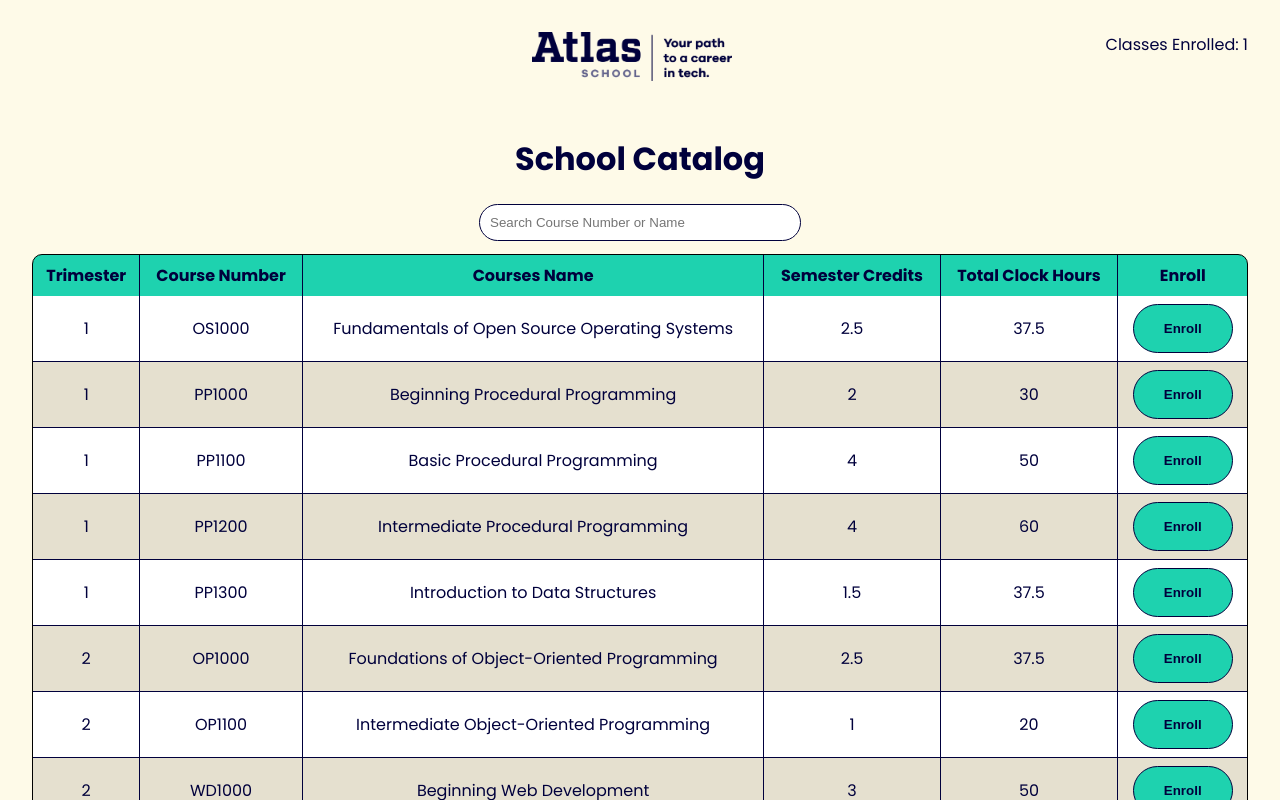
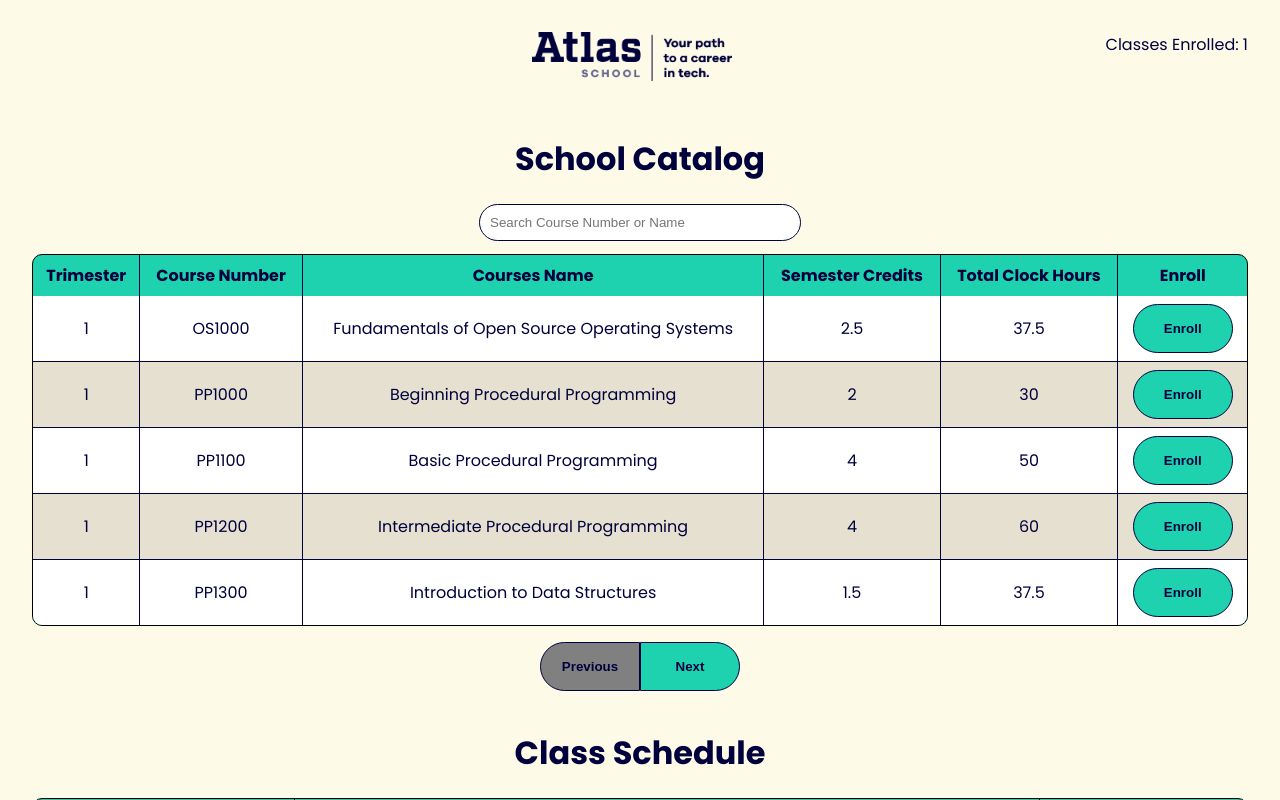
Before and after one commit to michaellgans/atlas-react-state-intro, a React (Vite) app: page / in a window 1280 px wide. Shown: the top 800 px of the page. Built offline with nearby package versions, Linux system fonts and the light colour scheme.

Commit message:
MLG - 2:35 PM - enables pagination

```diff
--- a/src/SchoolCatalog.jsx
+++ b/src/SchoolCatalog.jsx
@@ -3,6 +3,9 @@
 // Imports
 import { useEffect, useState } from "react";
 import { TableRow } from "./components/TableRow";
+
+// Page Size
+const PAGE_SIZE = 5;
 
 export default function SchoolCatalog() {
   // Hooks
@@ -10,6 +13,7 @@
   const [filter, setFilter] = useState("");
   const [sort, setSort] = useState("trimester")
   const [direction, setDirection] = useState("asc");
+  const [page, setPage] = useState(1);
 
   // Fetching data from a local JSON
   useEffect(() => {
@@ -31,10 +35,10 @@
       return (Number(a.trimester) - Number(b.trimester)) * (direction === "desc" ? -1 : 1);
     }
     if (sort === "courseNumber") {
-      return (a[sort].localeCompare(b.courseNumber)) * (direction === "desc" ? -1 : 1);
+      return (a.courseNumber.localeCompare(b.courseNumber)) * (direction === "desc" ? -1 : 1);
     }
     if (sort === "courseName") {
-      return (a[sort].localeCompare(b.courseName)) * (direction === "desc" ? -1 : 1);
+      return (a.courseName.localeCompare(b.courseName)) * (direction === "desc" ? -1 : 1);
     }
     if (sort === "semesterCredits") {
       return (Number(a.semesterCredits) - Number(b.semesterCredits)) * (direction === "desc" ? -1 : 1);
@@ -51,6 +55,16 @@
     setSort(field);
     setDirection(sortOrder);
   }
+
+  // Reset current page to 1 for Filter and Sort
+  useEffect(() => {
+    setPage(1);
+  }, [filter, sort]);
+
+  // Pagination
+  const currentPage = sortedData.slice((page - 1) * PAGE_SIZE, page * PAGE_SIZE);
+  const hasMore = sortedData.length > page * PAGE_SIZE;
+  const hasLess = page > 1;
 
   return (
     <div className="school-catalog">
@@ -75,14 +89,14 @@
         {/* Table Body */}
         <tbody>
         {/* Generates TableRow Components per JSON Object */}
-          {sortedData.map((course, index) => (
+          {currentPage.map((course, index) => (
             <TableRow key={index} {...course} />
           ))}
         </tbody>
       </table>
       <div className="pagination">
-        <button>Previous</button>
-        <button>Next</button>
+        <button disabled={!hasLess} onClick={() => setPage(page - 1)}>Previous</button>
+        <button disabled={!hasMore} onClick={() => setPage(page + 1)}>Next</button>
       </div>
     </div>
   );
```
